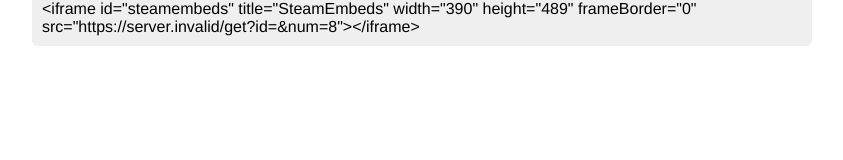
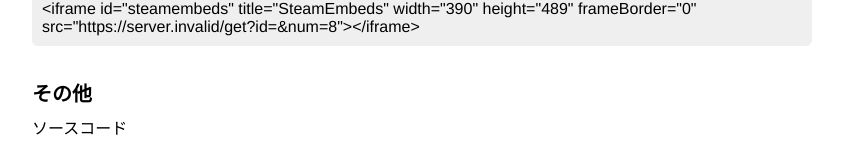
Before and after one commit to skuralll/steam-embeds, a Next.js app: page / in a window 1280 px wide. Shown: the part 992-1152 px from the top of the page, without its empty margins (218-1061 px from the left). Before the commit the page ends 1070 px from the top, so only its background shows below. Built offline with nearby package versions, Linux system fonts and the light colour scheme; no server answers.

Commit message:
GitHubへのリンクを追加

```diff
--- a/src/pages/index.tsx
+++ b/src/pages/index.tsx
@@ -48,6 +48,12 @@
             <URLGenerator />
           </div>
         </div>
+        <div className={styles.section}>
+          <h1>その他</h1>
+          <a href="https://github.com/skuralll/steam-embeds" target="_blank">
+            ソースコード
+          </a>
+        </div>
       </div>
     </>
   );
```
